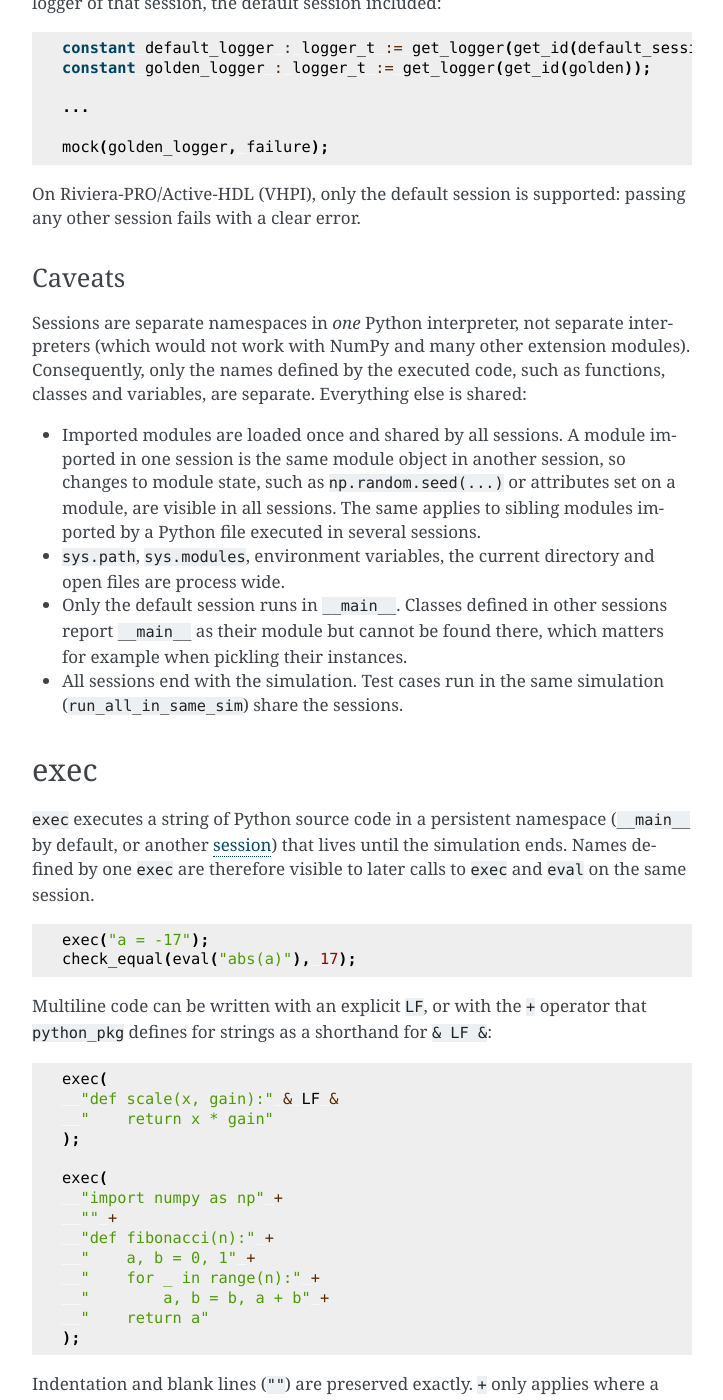
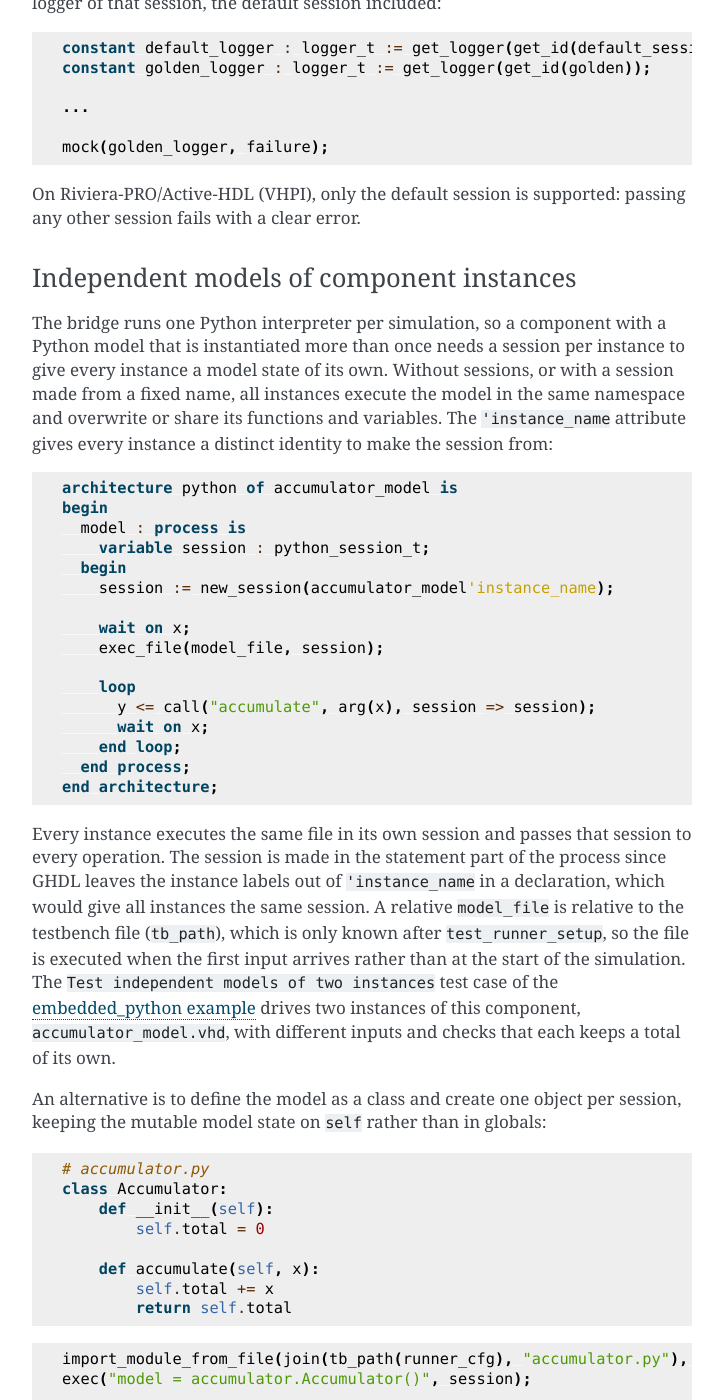
Before and after one commit to VUnit/vunit-python-bridge, a Sphinx documentation site: the page built from docs/user_guide.rst, in a window 1280 px wide and 1400 px high, scrolled down 3123 px. Shown: the whole window, without its empty margins (388-1111 px from the left). Built offline with Sphinx 7.4.7, drawn with Linux system fonts in a browser that asks for light colours; some of the changed text lies outside the part shown.

Commit message:
Show independent Python models for two instances of a component
Co-Authored-By: Claude Opus 5.5 <noreply@anthropic.com>

```diff
--- a/docs/user_guide.rst
+++ b/docs/user_guide.rst
@@ -169,6 +169,75 @@ included:
 On Riviera-PRO/Active-HDL (VHPI), only the default session is supported:
 passing any other session fails with a clear error.
 
+.. _python_bridge:instance_sessions:
+
+Independent models of component instances
+~~~~~~~~~~~~~~~~~~~~~~~~~~~~~~~~~~~~~~~~~
+
+The bridge runs one Python interpreter per simulation, so a component with a
+Python model that is instantiated more than once needs a session per instance
+to give every instance a model state of its own. Without sessions, or with a
+session made from a fixed name, all instances execute the model in the same
+namespace and overwrite or share its functions and variables. The
+``'instance_name`` attribute gives every instance a distinct identity to make
+the session from:
+
+.. code-block:: vhdl
+
+    architecture python of accumulator_model is
+    begin
+      model : process is
+        variable session : python_session_t;
+      begin
+        session := new_session(accumulator_model'instance_name);
+
+        wait on x;
+        exec_file(model_file, session);
+
+        loop
+          y <= call("accumulate", arg(x), session => session);
+          wait on x;
+        end loop;
+      end process;
+    end architecture;
+
+Every instance executes the same file in its own session and passes that
+session to every operation. The session is made in the statement part of the
+process since GHDL leaves the instance labels out of ``'instance_name`` in a
+declaration, which would give all instances the same session. A relative ``model_file`` is relative to the
+testbench file (``tb_path``), which is only known after
+``test_runner_setup``, so the file is executed when the first input arrives
+rather than at the start of the simulation. The ``Test independent models of
+two instances`` test case of the `embedded_python example
+<https://github.com/VUnit/vunit-python-bridge/tree/main/examples/embedded_python>`__
+drives two instances of this component, ``accumulator_model.vhd``, with
+different inputs and checks that each keeps a total of its own.
+
+An alternative is to define the model as a class and create one object per
+session, keeping the mutable model state on ``self`` rather than in globals:
+
+.. code-block:: python
+
+    # accumulator.py
+    class Accumulator:
+        def __init__(self):
+            self.total = 0
+
+        def accumulate(self, x):
+            self.total += x
+            return self.total
+
+.. code-block:: vhdl
+
+    import_module_from_file(join(tb_path(runner_cfg), "accumulator.py"), "accumulator", session);
+    exec("model = accumulator.Accumulator()", session);
+
+    y <= call("model.accumulate", arg(x), session => session);
+
+The module, and so the class, is shared by all sessions (see the caveats
+below), while every session has a ``model`` object of its own. Like all
+non-default sessions, this needs the Python bridge: NVC, GHDL or Questa.
+
 Caveats
 ~~~~~~~
 
@@ -181,7 +250,8 @@ functions, classes and variables, are separate. Everything else is shared:
   imported in one session is the same module object in another session, so
   changes to module state, such as ``np.random.seed(...)`` or attributes set
   on a module, are visible in all sessions. The same applies to sibling
-  modules imported by a Python file executed in several sessions.
+  modules imported by a Python file executed in several sessions. State kept
+  in the globals of an imported module is therefore not isolated by sessions.
 * ``sys.path``, ``sys.modules``, environment variables, the current directory
   and open files are process wide.
 * Only the default session runs in ``__main__``. Classes defined in other
```
Also changed, not shown: 4 other files.
